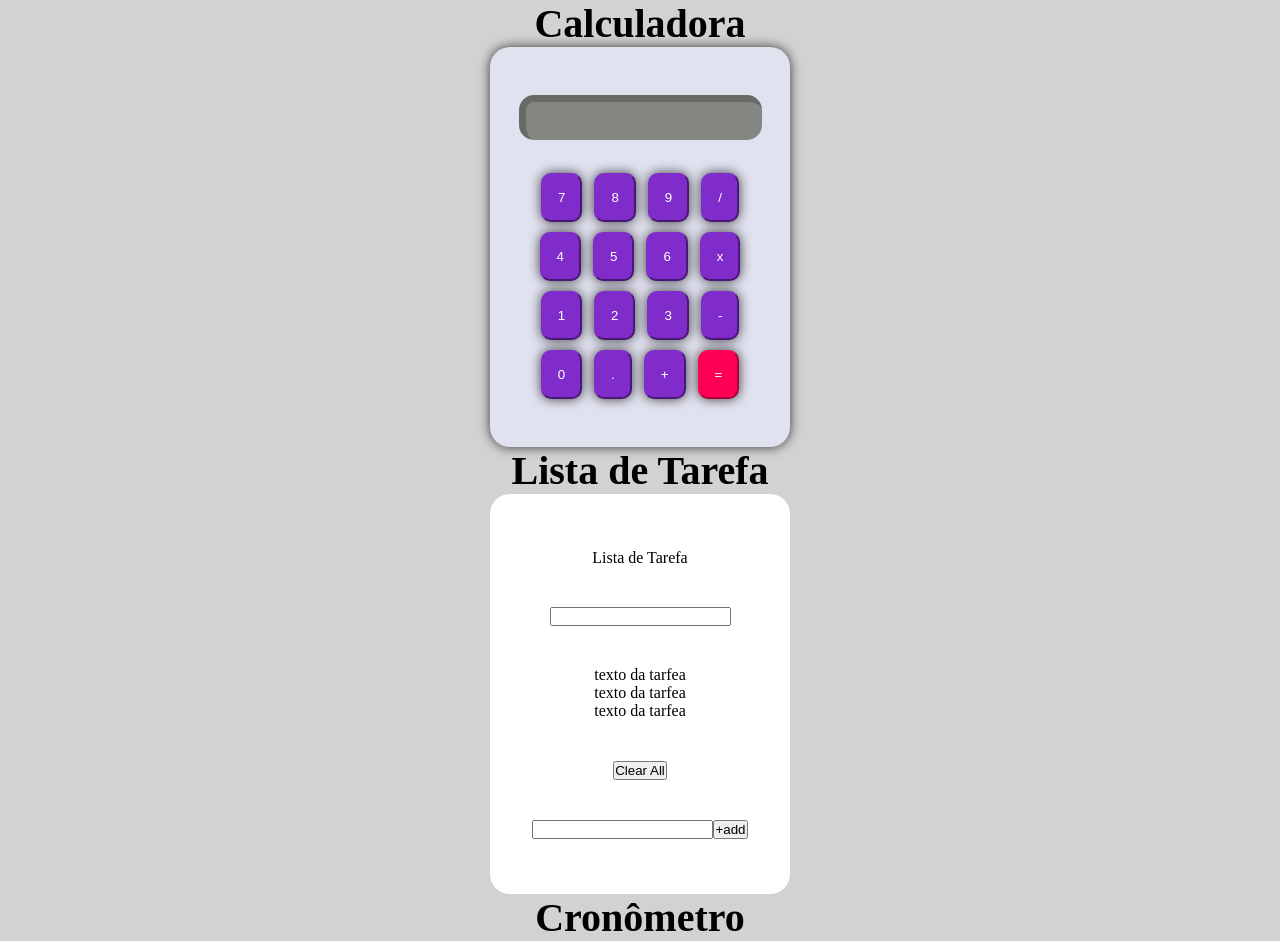
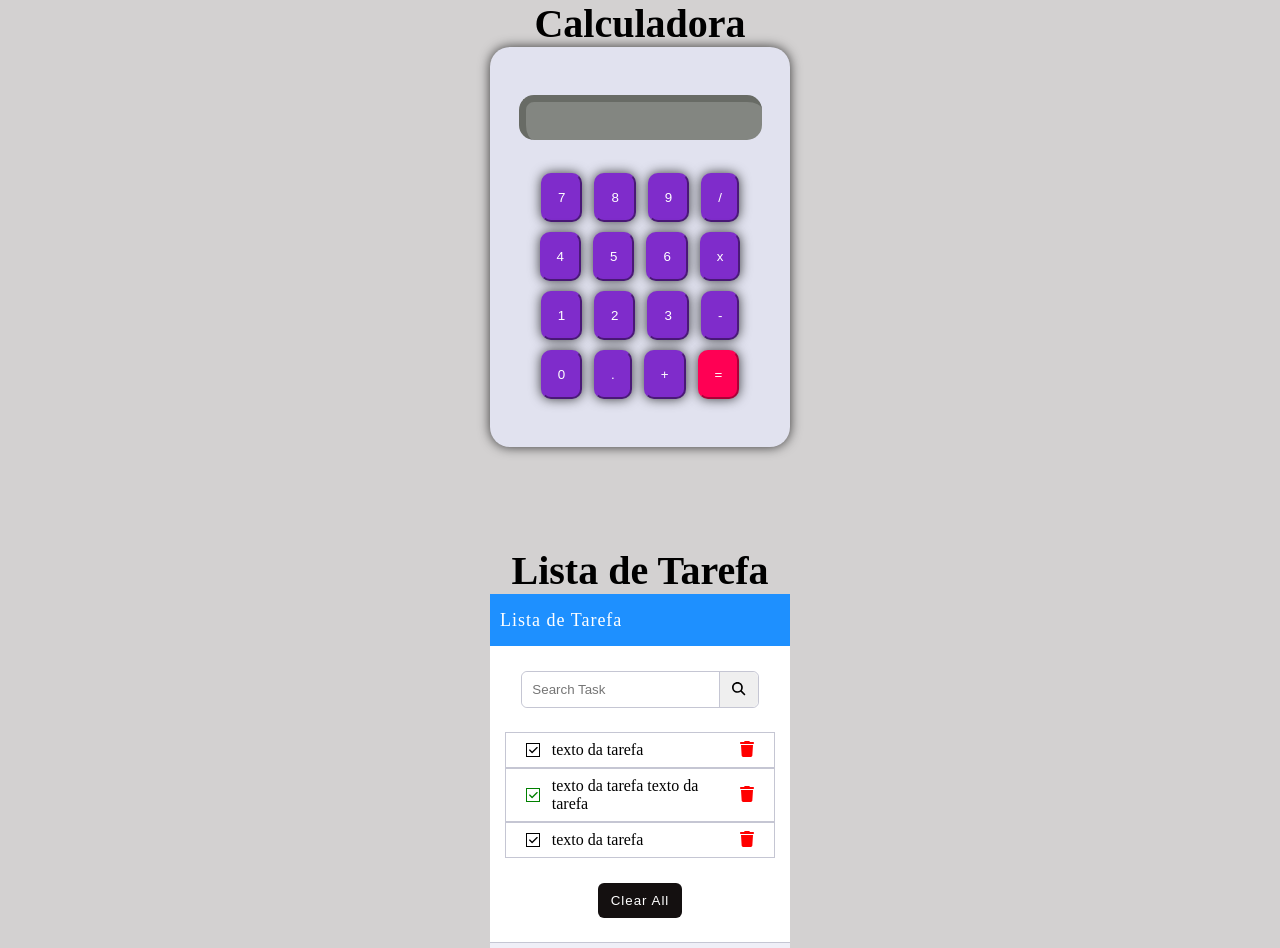
Before and after one commit to jose-eduardo-00/exercicio-logica, a React (Vite) app: page / in a window 1280 px wide. Shown: the top 948 px of the page. Built offline with nearby package versions, Linux system fonts and the light colour scheme.

Commit message:
estilo do lista de tarefas

```diff
--- a/package.json
+++ b/package.json
@@ -10,6 +10,11 @@
     "preview": "vite preview"
   },
   "dependencies": {
+    "@fortawesome/fontawesome-svg-core": "^6.5.1",
+    "@fortawesome/free-brands-svg-icons": "^6.5.1",
+    "@fortawesome/free-regular-svg-icons": "^6.5.1",
+    "@fortawesome/free-solid-svg-icons": "^6.5.1",
+    "@fortawesome/react-fontawesome": "^0.2.0",
     "react": "^18.2.0",
     "react-dom": "^18.2.0"
   },
--- a/src/components/toDoList/toDoList.css
+++ b/src/components/toDoList/toDoList.css
@@ -11,11 +11,130 @@
 .container .todo-list {
     width: 300px;
     height: 400px;
-    border-radius: 20px;
     background-color: #fff;
     display: flex;
     flex-direction: column;
     align-items: center;
+    justify-content: space-between;
+}
+
+.container .todo-list .header {
+    width: 100%;
+    height: 13%;
+    background-color: #1E90FF;
+    color: #fff;
+    display: flex;
+    align-items: center;
+    padding-left: 10px;
+    font-size: 18px;
+    letter-spacing: 1px;
+}
+
+.container .todo-list .search {
+    border: 1px solid #c5c6d3;
+    border-radius: 6px;
+}
+
+.container .todo-list .search input {
+    border: none;
+    border-top-left-radius: 6px;
+    border-bottom-left-radius: 6px;
+    padding: 10px;
+    outline: 0;
+}
+
+.container .todo-list .search button {
+    border: none;
+    border-left: 1px solid #c5c6d3;
+    border-top-right-radius: 6px;
+    border-bottom-right-radius: 6px;
+    padding: 10px 12px;
+    outline: 0;
+    cursor: pointer;
+}
+
+.container .todo-list .tasks {
+    width: 90%;
+}
+
+.container .todo-list .tasks .task {
+    display: flex;
     justify-content: space-evenly;
-    padding: 15px;
+    align-items: center;
+    border: 1px solid #c5c6d3;
+    padding: 8px;
 }
+
+.container .todo-list .tasks .task .check {
+    display: flex;
+    align-items: center;
+    justify-content: center;
+    color: #000;
+    font-size: 10px;
+    border: 1px solid #000;
+    padding: 1px 1.6px;
+    cursor: pointer;
+}
+
+.container .todo-list .tasks .task .check.done {
+    color: #008000;
+    border-color: #008000;
+}
+
+.container .todo-list .tasks .task p {
+    width: 70%;
+}
+
+.container .todo-list .tasks .task .trash {
+    color: #ff0000;
+    cursor: pointer;
+}
+
+.container .todo-list .btn-clear {
+    padding: 10px 13px;
+    letter-spacing: 1px;
+    color: #fff;
+    background-color: #141010;
+    border: none;
+    border-radius: 6px;
+    cursor: pointer;
+}
+
+.container .todo-list .footer {
+    width: 100%;
+    height: 13%;
+    border-top: 1px solid #c5c6d3;
+    background-color: #efeff7;
+    display: flex;
+    justify-content: center;
+    align-items: center;
+    font-size: 18px;
+    letter-spacing: 1px;
+}
+
+.container .todo-list .footer .footer-div {
+    border: 1px solid #c5c6d3;
+    border-radius: 6px;
+}
+
+.container .todo-list .footer input {
+    border: none;
+    border-top-left-radius: 6px;
+    border-bottom-left-radius: 6px;
+    padding: 10px;
+    outline: 0;
+}
+
+.container .todo-list .footer .btn-add {
+    border: none;
+    border-top-right-radius: 6px;
+    border-bottom-right-radius: 6px;
+    color: #fff;
+    background-color: #1E90FF;
+    padding: 10px;
+    cursor: pointer;
+}
+
+.container .todo-list .footer .btn-add .icon-add {
+    margin-right: 3px;
+}
--- a/src/components/toDoList/toDoList.jsx
+++ b/src/components/toDoList/toDoList.jsx
@@ -1,37 +1,41 @@
+import { FontAwesomeIcon } from '@fortawesome/react-fontawesome'
 import './toDoList.css'
+import { faCheck, faMagnifyingGlass, faPlus, faTrash } from '@fortawesome/free-solid-svg-icons'
 
 const ToDoList = () => {
     return (
         <section className="container">
             <h1>Lista de Tarefa</h1>
             <div className='todo-list'>
-                <header>Lista de Tarefa</header>
-                <div>
-                    <input type="search" />
-                    {/* adicionar icone de pesquisa */}
+                <header className='header'>Lista de Tarefa</header>
+                <div className='search'>
+                    <input type="text" placeholder='Search Task' />
+                    <button>
+                        <FontAwesomeIcon icon={faMagnifyingGlass} />
+                    </button>
                 </div>
-                <div>
-                    <div>
-                        {/* icone para marcar certo e errado */}
-                        <p>texto da tarfea</p>
-                        {/* icone de lixeira */}
+                <main className='tasks'>
+                    <div className='task'>
+                        <div className='check'><FontAwesomeIcon icon={faCheck} /></div>
+                        <p>texto da tarefa</p>
+                        <div><FontAwesomeIcon icon={faTrash} className='trash' /></div>
                     </div>
-                    <div>
-                        {/* icone para marcar certo e errado */}
-                        <p>texto da tarfea</p>
-                        {/* icone de lixeira */}
+                    <div className='task'>
+                        <div className='check done'><FontAwesomeIcon icon={faCheck} /></div>
+                        <p>texto da tarefa texto da tarefa</p>
+                        <div><FontAwesomeIcon icon={faTrash} className='trash' /></div>
                     </div>
-                    <div>
-                        {/* icone para marcar certo e errado */}
-                        <p>texto da tarfea</p>
-                        {/* icone de lixeira */}
+                    <div className='task'>
+                        <div className='check'><FontAwesomeIcon icon={faCheck} /></div>
+                        <p>texto da tarefa</p>
+                        <div><FontAwesomeIcon icon={faTrash} className='trash' /></div>
                     </div>
-                </div>
-                <button>Clear All</button>
-                <footer>
-                    <div>
-                        <input type="text" />
-                        <button>+add</button>
+                </main>
+                <button className='btn-clear'>Clear All</button>
+                <footer className='footer'>
+                    <div className='footer-div'>
+                        <input type="text" placeholder='Add new Task' />
+                        <button className='btn-add'><FontAwesomeIcon icon={faPlus} className='icon-add' />Add</button>
                     </div>
                 </footer>
             </div>
--- a/src/pages/home/home.css
+++ b/src/pages/home/home.css
@@ -1,4 +1,7 @@
 .home {
     background-color: rgb(211, 209, 209);
     min-height: 100vh;
+    display: flex;
+    flex-direction: column;
+    gap: 100px;
 }
```
Also changed, not shown: 1 other file (tests, documents, lock files or other folders).
